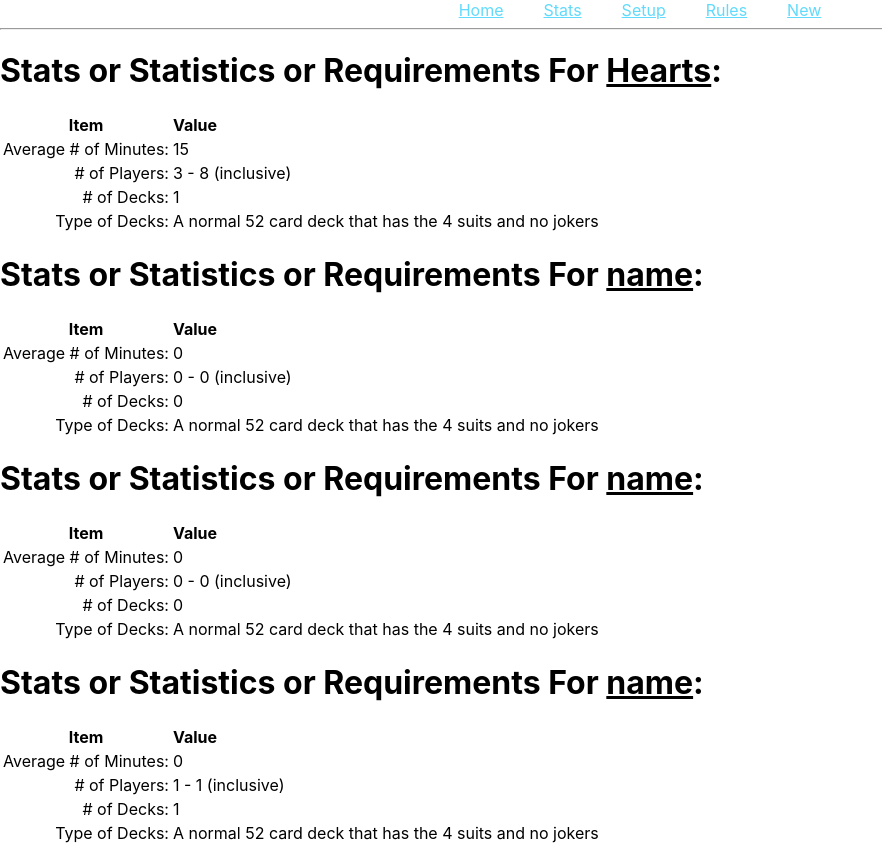
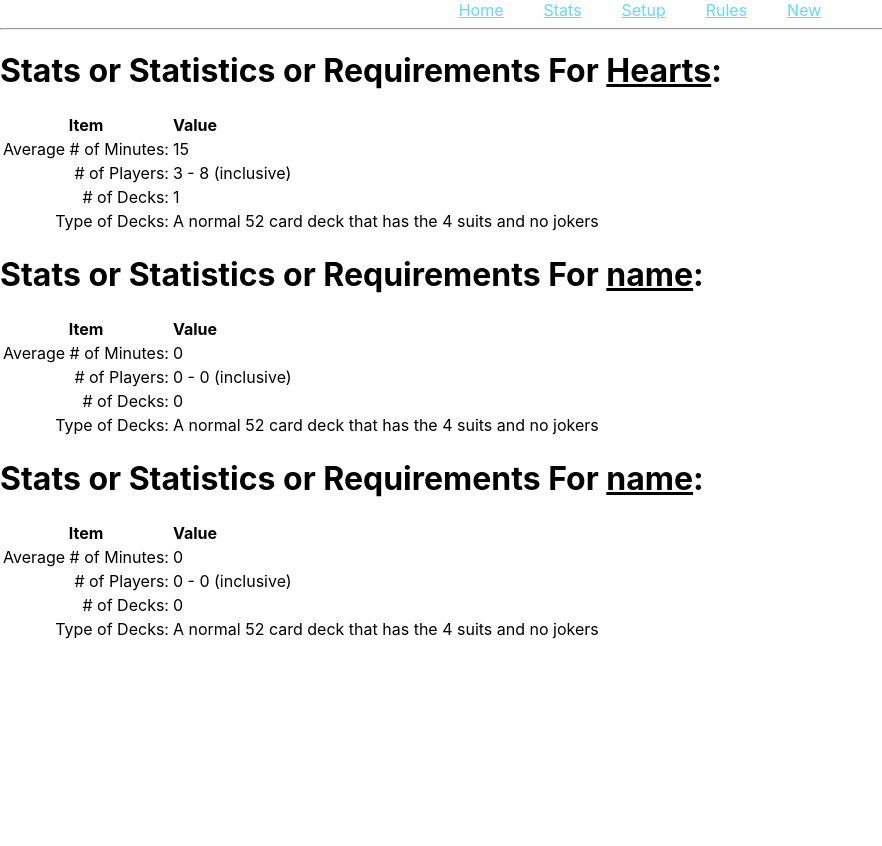
Before and after one commit to ckelly38/gamesrulessetuplist, a React (Create React App) app: page /about in a window 1280 px wide. Shown: the whole page, without its empty margins (0-882 px from the left). After the commit the page ends 800 px from the top, so only its background shows below. Built offline with nearby package versions, Linux system fonts and the light colour scheme; data requests are answered from the project's data file.

Commit message:
this fixes the bug where the rules and strategies arrays get converted to an object on accident

```diff
--- a/db.json
+++ b/db.json
@@ -81,22 +81,6 @@
         "vegasstyle": []
       },
       "strategies": []
-    },
-    {
-      "name": "name",
-      "MinNumberOfPlayers": 1,
-      "MaxNumberOfPlayers": 1,
-      "NumberOfDecks": 1,
-      "AverageMinutes": 0,
-      "KindOfDeck": "A normal 52 card deck that has the 4 suits and no jokers",
-      "image": "",
-      "description": "",
-      "rules": {
-        "basic": {},
-        "vegasstyle": {}
-      },
-      "strategies": {},
-      "id": 2
     }
   ]
 }
--- a/src/AddAGame.js
+++ b/src/AddAGame.js
@@ -110,9 +110,9 @@ function AddAGame({addGame})
         console.log("handleChange: OLD gameobj = ", gameobj);
 
         let nwgameobj = {...gameobj};
-        nwgameobj.rules.basic = {...gameobj.rules.basic};
-        nwgameobj.rules.vegasstyle = {...gameobj.rules.vegasstyle};
-        nwgameobj.strategies={...gameobj.strategies};
+        nwgameobj.rules.basic = [...gameobj.rules.basic];
+        nwgameobj.rules.vegasstyle = [...gameobj.rules.vegasstyle];
+        nwgameobj.strategies=[...gameobj.strategies];
 
         console.log("handleChange: COPY OLD gameobj = ", nwgameobj);
 
--- a/src/RulesNStrategies.js
+++ b/src/RulesNStrategies.js
@@ -33,17 +33,30 @@ function RulesNStrategies({games, gameobj})
     "strategies": []
     */
 
+    function generateMarkUpForDisplayFromRule(rule)
+    {
+        //need some way of Bolding, Underlining, Italicizing, Changing the Font Color, Changing the Font,
+        //adding a new line like both br and p
+        //How about /b /i /u /br /p
+        // /style font-family: name; font-size: #####px; color: name or hexvalue or rgb(r,g,b,a) /style
+        //and pair them like html
+        return null;
+    }
+
     function createMarkUp(content)
     {
         return {__html: "" + content};
     }
 
     let mybasicrulelis = gameobj.rules.basic.map((rule, index) =>
-        <li key={"basic" + gameobj.name + index} dangerouslySetInnerHTML={createMarkUp(rule)} />);
+        <li key={"basic" + gameobj.name + index}
+        dangerouslySetInnerHTML={createMarkUp(generateMarkUpForDisplayFromRule(rule))} />);
     let myvegasrulelis = gameobj.rules.vegasstyle.map((rule, index) =>
-        <li key={"vegas" + gameobj.name + index} dangerouslySetInnerHTML={createMarkUp(rule)} />);
+        <li key={"vegas" + gameobj.name + index}
+        dangerouslySetInnerHTML={createMarkUp(generateMarkUpForDisplayFromRule(rule))} />);
     let mystratlis = gameobj.strategies.map((rule, index) =>
-        <li key={"strats" + gameobj.name + index} dangerouslySetInnerHTML={createMarkUp(rule)} />);
+        <li key={"strats" + gameobj.name + index}
+        dangerouslySetInnerHTML={createMarkUp(generateMarkUpForDisplayFromRule(rule))} />);
 
     return (
         <div>
```
